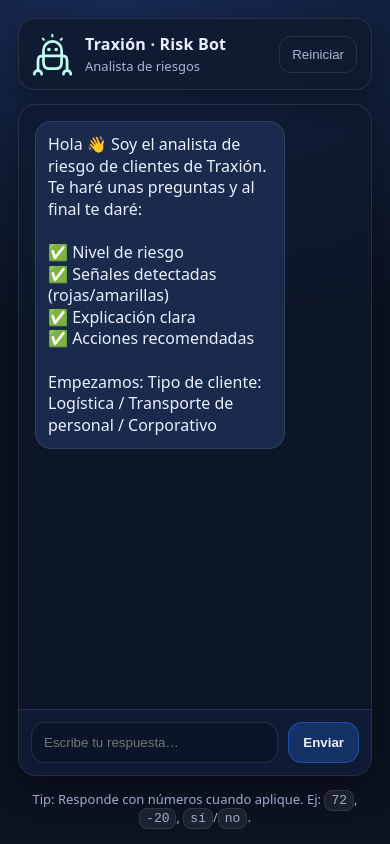
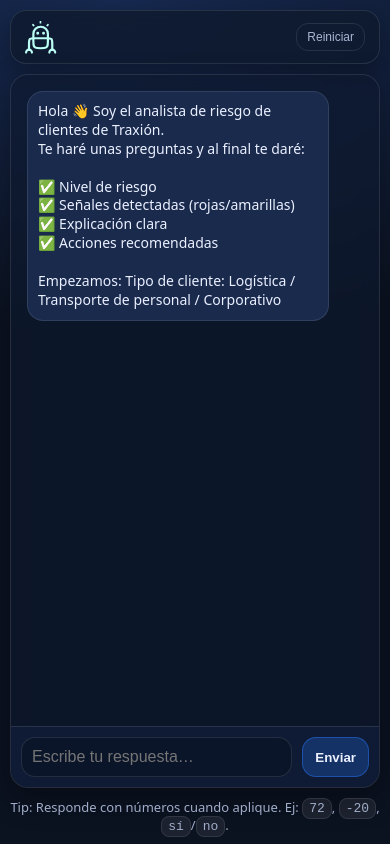
Before and after one commit to Cinthia-Parra/Traxi-n-Risk-Bot, a plain HTML site: page index.html in a window 390 px wide. Drawn offline with Linux system fonts and the light colour scheme.

Commit message:
Feat/ Add Responsive

```diff
--- a/styles.css
+++ b/styles.css
@@ -144,3 +144,55 @@
   border-radius: 8px;
   border:1px solid var(--border);
 }
+
+
+/* --- RESPONSIVE ADJUSTMENTS --- */
+
+@media (max-width: 768px) {
+  .page {
+    padding: 10px;
+    gap: 10px;
+  }
+
+  .topbar {
+    padding: 10px 14px;
+  }
+
+  .logo { width: 32px; height: 32px; }
+  .title { font-size: 14px; }
+  .subtitle { font-size: 11px; }
+
+
+  .msg {
+    max-width: 90%;
+    font-size: 14px;
+    padding: 10px;
+  }
+
+  .composer {
+    padding: 10px;
+  }
+
+  .input {
+    font-size: 16px;
+    padding: 10px;
+  }
+
+  .send {
+    padding: 10px 12px;
+  }
+}
+
+/* Optimización para dispositivos Phone */
+@media (max-width: 400px) {
+  .brand div:last-child {
+    display: none;
+  }
+
+  .title { font-size: 13px; }
+
+  .ghost {
+    padding: 6px 10px;
+    font-size: 12px;
+  }
+}
```
